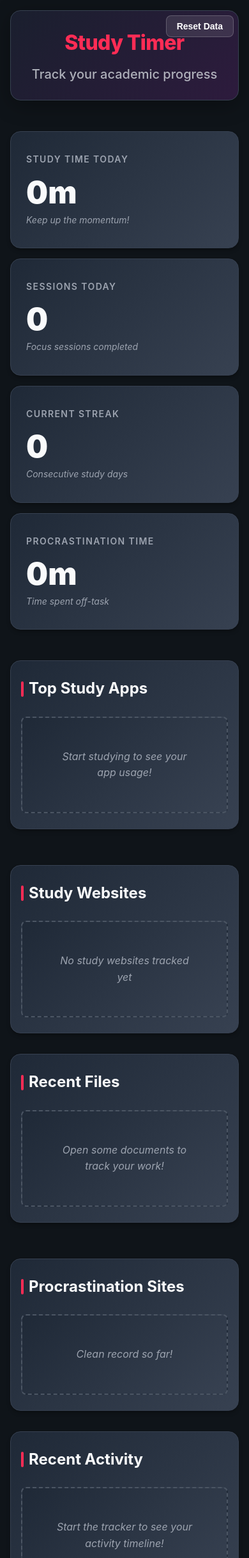
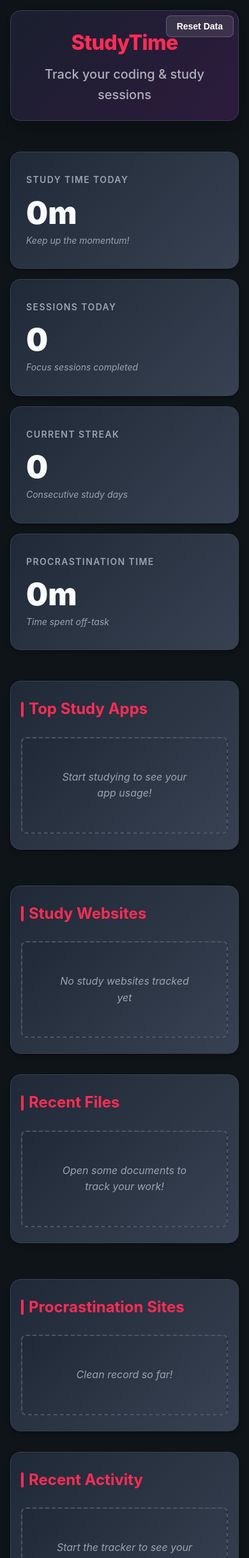
Before and after one commit to Albertlungu/Study-Timer, a Flask app: page / in a window 390 px wide. Shown: the top 2435 px of the page at 64% size. Run offline with Flask 3, Linux system fonts and the light colour scheme; data that the repository does not hold is empty.

Commit message:
feat: Rebrand as StudyTime with Hackatime-inspired dark mode
🎨 Complete rebranding and dark mode implementation:

✨ Brand Identity:
- Changed name from 'Study Timer' to 'StudyTime' (clear Hackatime spinoff)
- Updated all documentation and code references
- Consistent branding across dashboard, CLI, and docs

🌙 Dark Mode Design:
- Professional dark theme (#0f1419) with Hack Club-inspired colors
- Red section headers (#ff2c55) matching main StudyTime title
- Dark gradient cards with subtle shadows and borders
- Dark scrollbars and interactive elements
- Maintained accessibility with proper contrast ratios

📚 Updated Documentation:
- README.md updated with StudyTime branding and dark mode features
- QUICKSTART.md reflects new naming and one-command startup
- Dashboard design section documents the new dark aesthetic
- Consistent terminology throughout all documentation

🔧 Technical Consistency:
- Updated all startup messages in main.py and app.py
- Maintained all existing functionality and API compatibility
- Dark mode works across all responsive breakpoints
- Preserved cross-app session tracking improvements

StudyTime now presents as a professional, modern academic time tracker
with a clear nod to Hackatime while maintaining its unique study-focused
identity and beautiful dark mode interface.

```diff
--- a/src/dashboard/app.py
+++ b/src/dashboard/app.py
@@ -451,7 +451,7 @@ def find_free_port(start_port=5000):
 def main():
     """Run the dashboard"""
     print("=" * 60)
-    print("📊 STUDY TIMER DASHBOARD")
+    print("📊 STUDYTIME DASHBOARD")
     print("=" * 60)
 
     # Check if port is available, if not find a free one
--- a/src/dashboard/templates/index.html
+++ b/src/dashboard/templates/index.html
@@ -3,7 +3,7 @@
 <head>
     <meta charset="UTF-8">
     <meta name="viewport" content="width=device-width, initial-scale=1.0">
-    <title>Study Timer Dashboard</title>
+    <title>StudyTime Dashboard</title>
     <style>
         * {
             margin: 0;
@@ -131,7 +131,7 @@
         .section h2 {
             font-size: 1.5rem;
             font-weight: 700;
-            color: #f9fafb;
+            color: #ff2c55;
             margin-bottom: 24px;
             display: flex;
             align-items: center;
@@ -323,8 +323,8 @@
     <div class="container">
         <div class="header">
             <button class="reset-btn" onclick="resetAllData()">Reset Data</button>
-            <h1>Study Timer</h1>
-            <div class="subtitle">Track your academic progress</div>
+            <h1>StudyTime</h1>
+            <div class="subtitle">Track your coding & study sessions</div>
         </div>
 
         <div class="stats-grid">
--- a/src/main.py
+++ b/src/main.py
@@ -327,7 +327,7 @@ class StudyTimer:
 def main():
     """Entry point"""
     print("=" * 60)
-    print("📚 STUDY TIMER - Procrastination Detector 3000")
+    print("📚 STUDYTIME - Academic Time Tracker")
     print("=" * 60)
     print("\n🎯 Mission: Track your study time automatically")
     print("⚠️  Reality: Reveal how much you actually procrastinate\n")
```
Also changed, not shown: QUICKSTART.md (+1 -1 lines), README.md.
